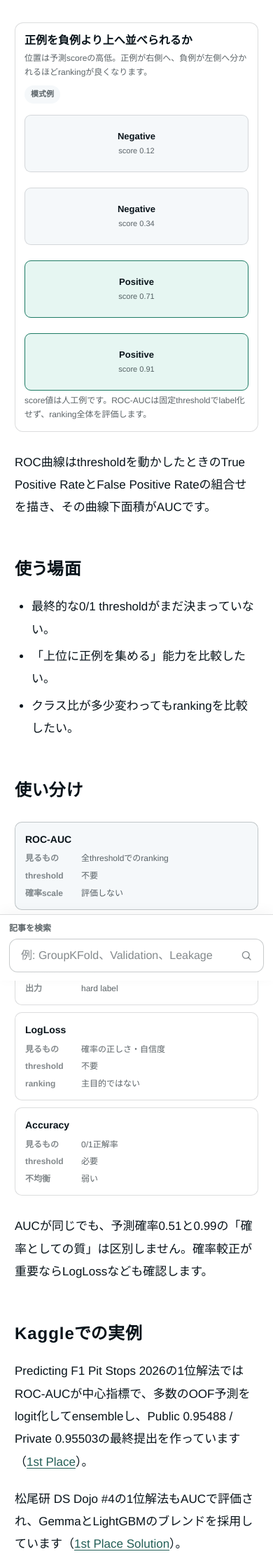
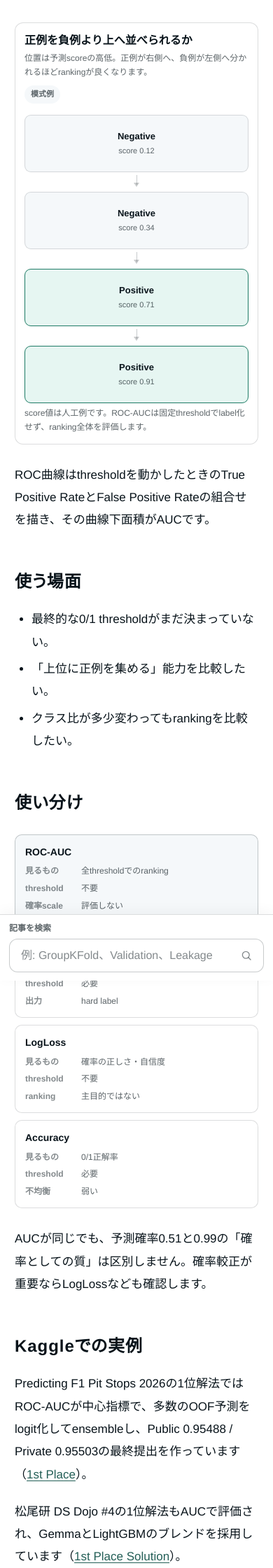
Before and after one commit to morikazu1119/Kagglecture, a Jekyll site: the page built from wiki/metrics/roc-auc.md, in a window 390 px wide. Shown: the part 728-2968 px from the top of the page at 70% size. Built offline with Jekyll 4.4.1, drawn with Linux system fonts in a browser that asks for light colours.

Commit message:
Improve mobile flow diagram readability

```diff
--- a/assets/css/visual-responsive.css
+++ b/assets/css/visual-responsive.css
@@ -52,6 +52,37 @@
   overflow-wrap: anywhere;
 }
 
+/* Narrow screens use a single vertical flow so processing order remains visible. */
+@media (max-width: 720px) {
+  .html-flow {
+    grid-template-columns: 1fr;
+    gap: 28px;
+  }
+
+  .html-flow .flow-node:not(:last-child)::after {
+    display: block;
+    top: calc(100% + 5px);
+    left: 50%;
+    width: 1px;
+    height: 14px;
+    background: var(--border-strong);
+  }
+
+  .html-flow .flow-node:not(:last-child)::before {
+    display: block;
+    top: calc(100% + 16px);
+    left: calc(50% - 4px);
+    width: 0;
+    height: 0;
+    border: 0;
+    border-left: 4px solid transparent;
+    border-right: 4px solid transparent;
+    border-top: 6px solid var(--border-strong);
+    background: transparent;
+    transform: none;
+  }
+}
+
 @media (max-width: 560px) {
   .html-matrix {
     grid-template-columns: auto repeat(var(--matrix-cols, 2), minmax(30px, 1fr));
```
